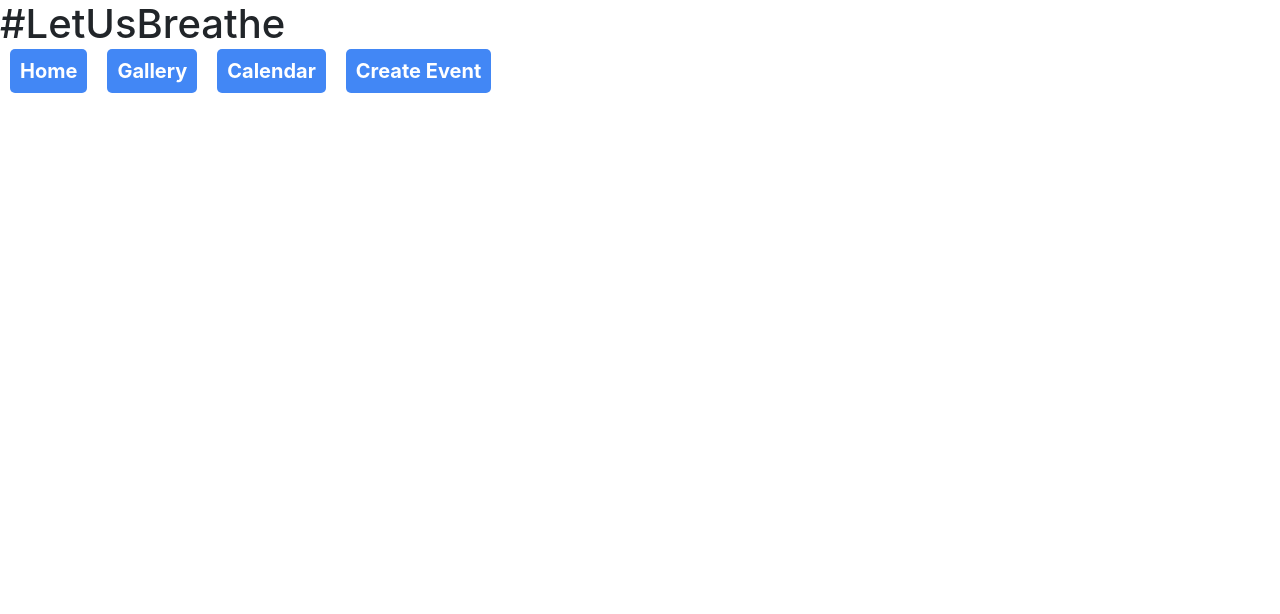
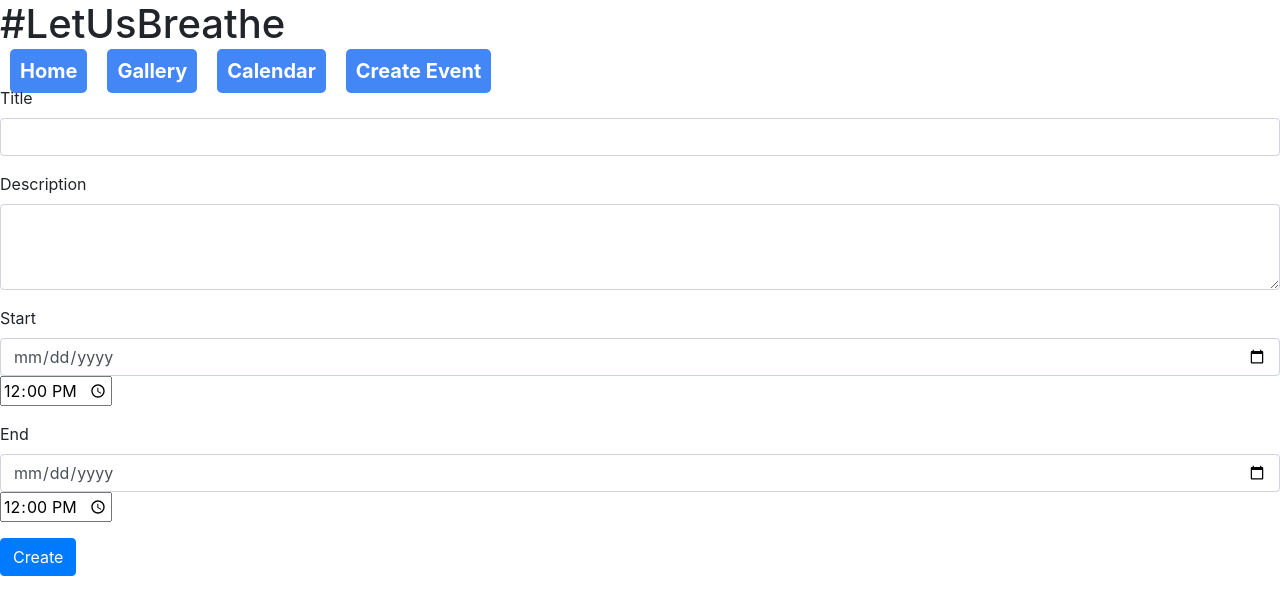
Before and after one commit to JaronArmiger/letusbreathe, a React (Create React App) app in the folder client/: page /create_event in a window 1280 px wide. Shown: the top 614 px of the page. Built offline with nearby package versions, Linux system fonts and the light colour scheme.

Commit message:
implement update form that displays events current info

```diff
--- a/client/src/components/Header.js
+++ b/client/src/components/Header.js
@@ -14,7 +14,7 @@ const Header = () => (
       <NavLink to='/calendar' className='link'>
         Calendar
       </NavLink>
-      <NavLink to='/eventform' className='link'>
+      <NavLink to='/create_event' className='link'>
         Create Event
       </NavLink>
   	</div>
--- /dev/null
+++ b/client/src/components/events/CreateEventForm.js
@@ -0,0 +1,12 @@
+import React from 'react';
+import EventForm from './EventForm';
+
+const CreateEventForm = () => {
+  return (
+    <EventForm
+      update={false}
+    />
+  );
+}
+
+export default CreateEventForm;
--- a/client/src/components/events/Event.js
+++ b/client/src/components/events/Event.js
@@ -10,7 +10,7 @@ const Event = ({ event, dispatch }) => {
 
   const handleEdit = (e) => {
     dispatch(loadEvent(event));
-    history.push('/eventform');
+    history.push('/update_event');
   }
 
   const handleDelete = (e) => {
--- a/client/src/components/events/EventForm.js
+++ b/client/src/components/events/EventForm.js
@@ -7,8 +7,18 @@ import { loadEvent } from '../../actions/event';
 import { useHistory } from 'react-router-dom';
 import DateTimePicker from 'react-datetime-picker';
 
-const EventForm = ({ errors, dispatch }) => {
+const EventForm = ({
+    errors,
+    dispatch,
+    update=false,
+    event,
+  }) => {
   let history = useHistory();
+
+  if (update && event) {
+    console.log(event.start.toISOString().substr(11,5));
+  }
+
   const handleFormSubmit = (e) => {
   	e.preventDefault(e);
     const startTimeString = e.target.startDate.value + ' ' + e.target.startTime.value + ':00';
@@ -55,6 +65,7 @@ const EventForm = ({ errors, dispatch }) => {
         <Form.Control
           type='text'
           name='title'
+          defaultValue={event && update ? event.title : ''}
         />
       </Form.Group>
       <Form.Group>
@@ -63,6 +74,7 @@ const EventForm = ({ errors, dispatch }) => {
           as='textarea'
           name='description'
           rows={3}
+          defaultValue={event && update ? event.description : ''}
         />
       </Form.Group>
       <Form.Group>
@@ -70,23 +82,25 @@ const EventForm = ({ errors, dispatch }) => {
         <Form.Control
           type='date'
           name='startDate'
+          defaultValue={event && update ? event.start.toISOString().substr(0,10) : ''}
         />
         <input
           type='time'
           name='startTime'
-          defaultValue='12:00'
+          defaultValue={event && update ? event.start.toISOString().substr(11,5) : '12:00'}
         />
       </Form.Group>
       <Form.Group>
-        <Form.Label>Start</Form.Label>
+        <Form.Label>End</Form.Label>
         <Form.Control
           type='date'
           name='endDate'
+          defaultValue={event && update ? event.end.toISOString().substr(0,10) : ''}
         />
         <input
           type='time'
           name='endTime'
-          defaultValue='12:00'
+          defaultValue={event && update ? event.end.toISOString().substr(11,5) : '12:00'}
         />
       </Form.Group>
       <Button
@@ -101,6 +115,7 @@ const EventForm = ({ errors, dispatch }) => {
 
 const mapStateToProps = (state) => ({
   errors: state.errors || {},
+  event: state.event || null,
 });
 
 export default connect(mapStateToProps)(EventForm);
--- /dev/null
+++ b/client/src/components/events/UpdateEventForm.js
@@ -0,0 +1,13 @@
+import React from 'react';
+import EventForm from './EventForm';
+
+const UpdateEventForm = () => {
+  return (
+    <EventForm
+      update={true}
+    />
+  );
+
+}
+
+export default UpdateEventForm;
--- a/client/src/router/AppRouter.js
+++ b/client/src/router/AppRouter.js
@@ -5,7 +5,8 @@ import UploadForm from '../components/photos/UploadForm';
 import Gallery from '../components/photos/Gallery';
 import MyCalendar from '../components/events/MyCalendar';
 import Event from '../components/events/Event';
-import EventForm from '../components/events/EventForm';
+import CreateEventForm from '../components/events/CreateEventForm';
+import UpdateEventForm from '../components/events/UpdateEventForm';
 
 const AppRouter = () => (
   <BrowserRouter>
@@ -17,7 +18,8 @@ const AppRouter = () => (
       	  <Route component={Gallery} path='/gallery'/>
           <Route component={MyCalendar} path='/calendar'/>
           <Route component={Event} path='/event'/>
-          <Route component={EventForm} path='/eventform'/>
+          <Route component={CreateEventForm} path='/create_event'/>
+          <Route component={UpdateEventForm} path='/update_event'/>
       	</Switch>
       </div>
     </div>
```
